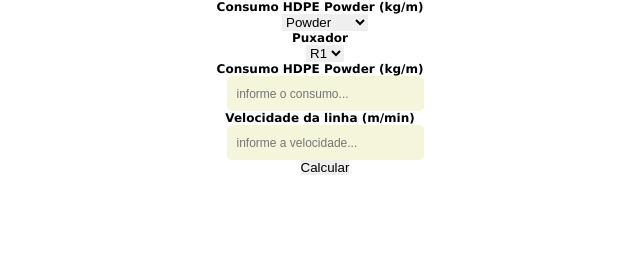
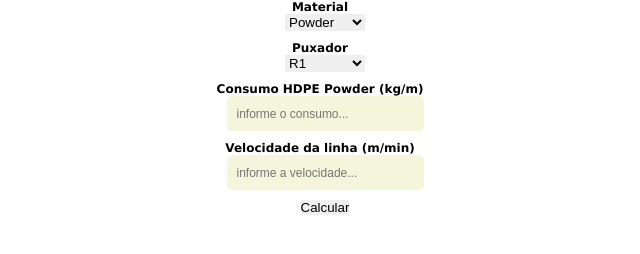
Before and after one commit to Ian-FS/calcula-material, a website built with Vite: page index.html in a window 1280 px wide. Shown: the whole page, without its empty margins (315-955 px from the left). Built offline with nearby package versions, Linux system fonts and the light colour scheme.

Commit message:
atualizado estilo e logica da pagina

```diff
--- a/index.html
+++ b/index.html
@@ -9,7 +9,7 @@
   <body>
     <form class="form" id="form">
       <div class="form-control">
-        <label for="select-powder-granulated">Consumo HDPE Powder (kg/m)</label>
+        <label for="select-powder-granulated">Material</label>
         <select name="select-powder-granulated" id="select-powder-granulated">
           <option value="powder">Powder</option>
           <option value="granulated">Granulated</option>
--- a/main.js
+++ b/main.js
@@ -76,6 +76,6 @@ function calculaTempoConsumo() {
   if (selectPowderGranulated.value === "granulated") {
     tempoConsumo =
       calculaCapacidadeSistema(selectPowderGranulated.value) / (quantidadeGranulatedKgMetro * velocidadeLinha);
-    console.log(`${tempoConsumo} minutos`);
+    console.log(`${tempoConsumo} minutos~`);
   }
 }
--- a/style.scss
+++ b/style.scss
@@ -9,6 +9,7 @@ html {
         display: flex;
         flex-direction: column;
         align-items: center;
+        margin-bottom: 10px;
         label {
             margin-right: 10px;
             font-weight: bold;
@@ -21,6 +22,9 @@ html {
                 font-size: 1.2rem;
             }
         }
+        select {
+            width: 80px;
+        }
     }
     .granulated {
         display: none;
```
